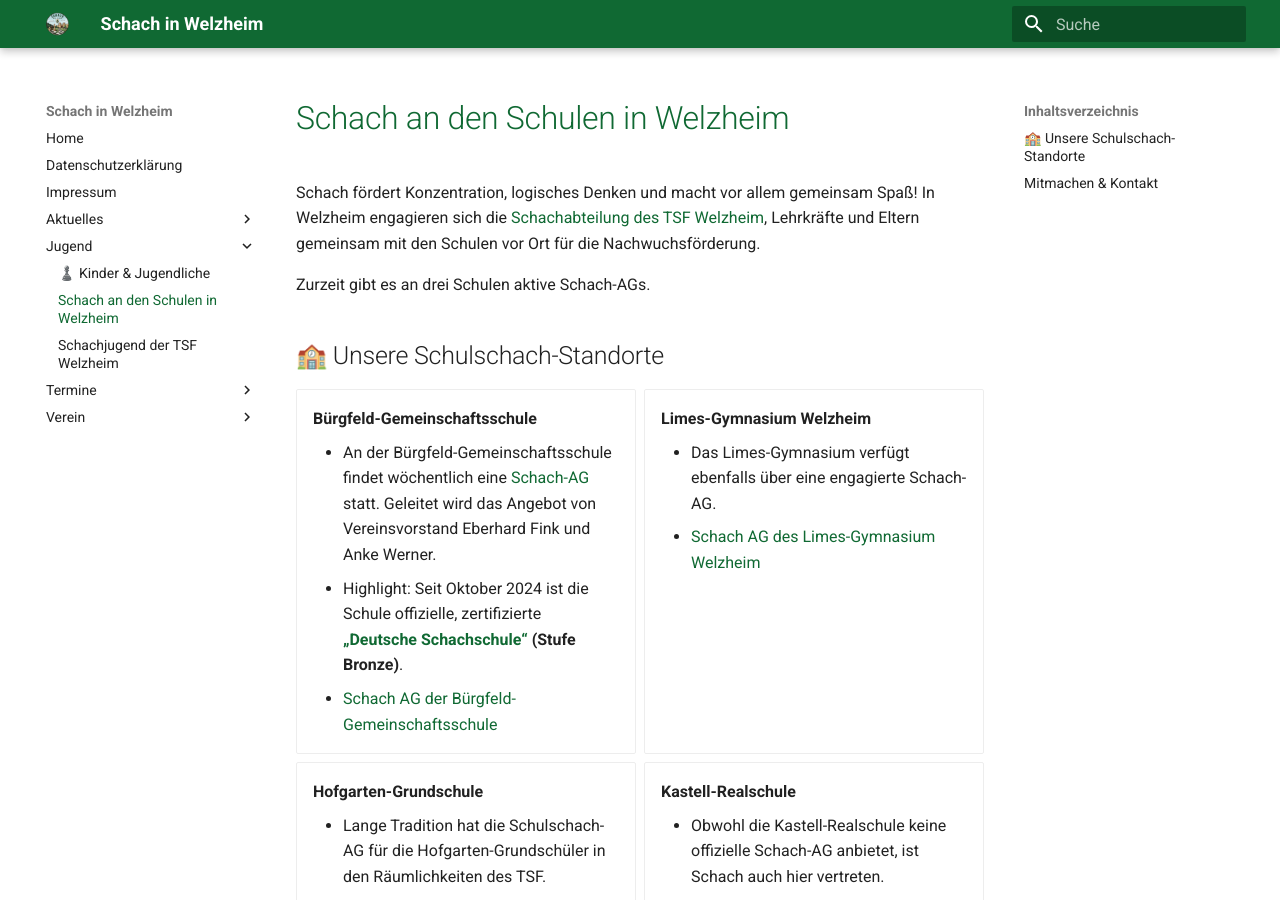
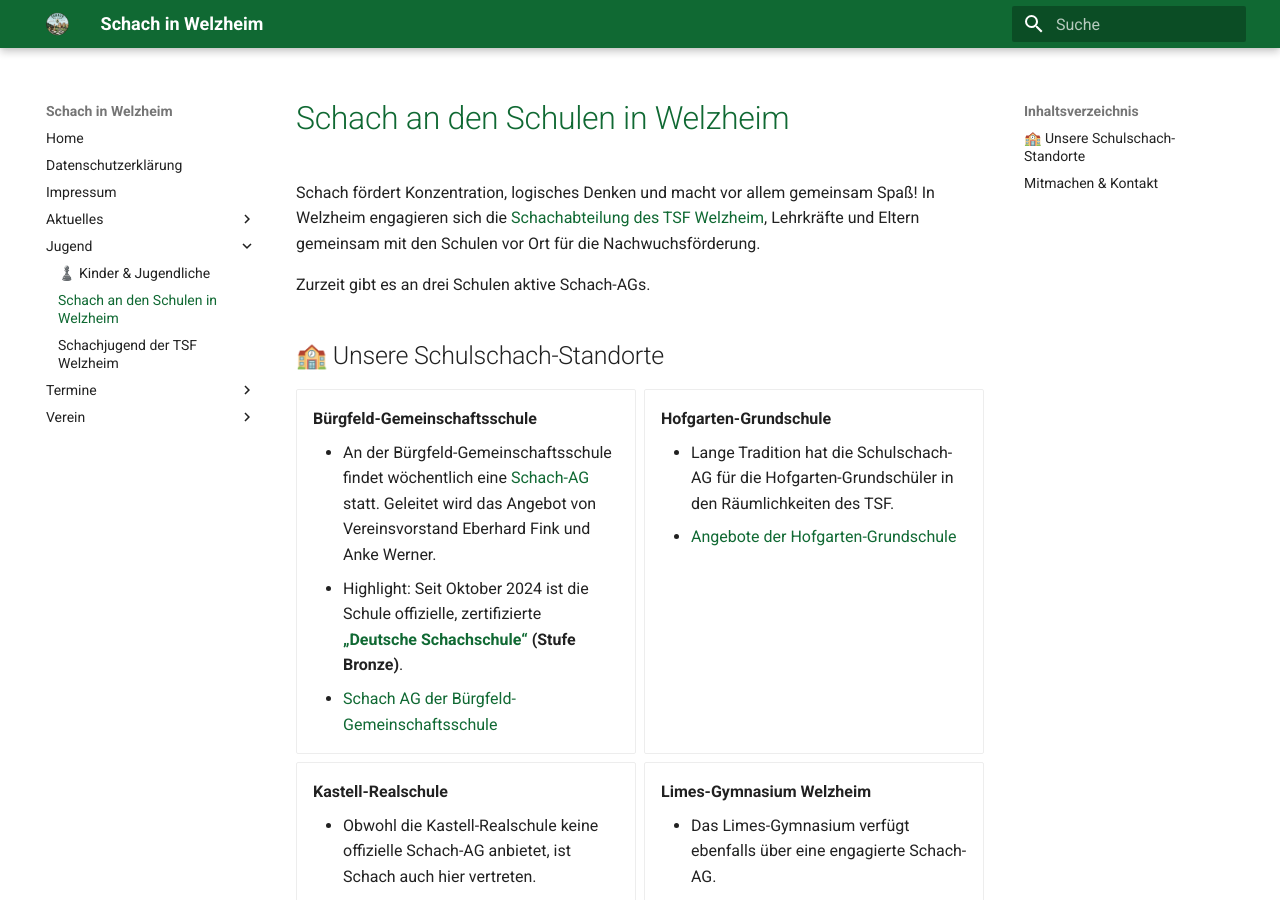
Before and after one commit to schachwelzheim/schachwelzheim, an MkDocs documentation site: the page built from docs/jugend/schach-ags.md, in a window 1280 px wide and 900 px high. Built offline with MkDocs 1.6.1 and Material for MkDocs 9.7.7, drawn with Linux system fonts in a browser that asks for light colours; some of the changed lines change nothing that is shown; some of the changed text lies outside the part shown.

```diff
--- a/docs/jugend/schach-ags.md
+++ b/docs/jugend/schach-ags.md
@@ -14,11 +14,6 @@
     * Highlight: Seit Oktober 2024 ist die Schule offizielle, zertifizierte **[„Deutsche Schachschule“](https://www.deutsche-schachjugend.de/service/auszeichnung-und-foerderung/qualitaetssiegel/deutsche-schachschule-ein-guetesiegel-der-dsj/) (Stufe Bronze)**.
     * [Schach AG der Bürgfeld-Gemeinschaftsschule](https://buergfeld-gms.de/schach-ag/)
 
--   __Limes-Gymnasium Welzheim__
-
-    * Das Limes-Gymnasium verfügt ebenfalls über eine engagierte Schach-AG.
-    * [Schach AG des Limes-Gymnasium Welzheim](https://www.limes-gymnasium-welzheim.de/schach-ag/)
-
 -   __Hofgarten-Grundschule__
 
     * Lange Tradition hat die Schulschach-AG für die Hofgarten-Grundschüler in den Räumlichkeiten des TSF.
@@ -30,6 +25,11 @@
     * Schülerinnen und Schüler, die bereits in der Grundschule, Daheim oder im Verein das Schachspiel gelernt haben und erfolgreich spielen, gehen regelmäßig als Team der Kastell-Realschule bei Bezirksturnieren an den Start.
     * 🏆 Highlight:<br>[1. Platz bei der Bezirksmeisterschaft 2026](https://krswelzheim.de/index.php/11433/1-platz-bei-der-schulschachmeisterschaft-2026/)!
 
+-   __Limes-Gymnasium Welzheim__
+
+    * Das Limes-Gymnasium verfügt ebenfalls über eine engagierte Schach-AG.
+    * [Schach AG des Limes-Gymnasium Welzheim](https://www.limes-gymnasium-welzheim.de/schach-ag/)
+
 </div>
 
 !!! tip "Teilnahme an Bezirksmeisterschaft"
```
